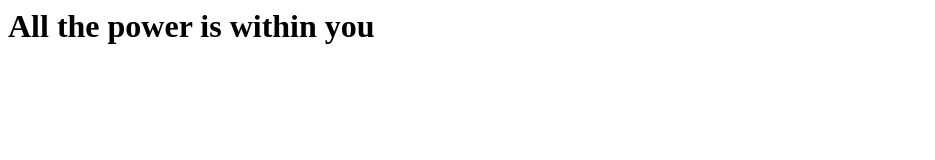
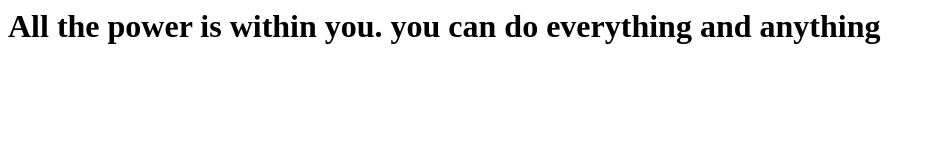
Before and after one commit to Saikrishna360/firstgitrepo, a plain HTML site: page index.html in a window 1280 px wide. Shown: the whole page, without its empty margins (0-935 px from the left). Drawn offline with Linux system fonts and the light colour scheme.

Commit message:
completed the first quote

```diff
--- a/index.html
+++ b/index.html
@@ -1,5 +1,5 @@
 <html>
 <body>
-<h1> All the power is within you </h1>
+<h1> All the power is within you. you can do everything and anything </h1>
 </body>
 </html>
```
